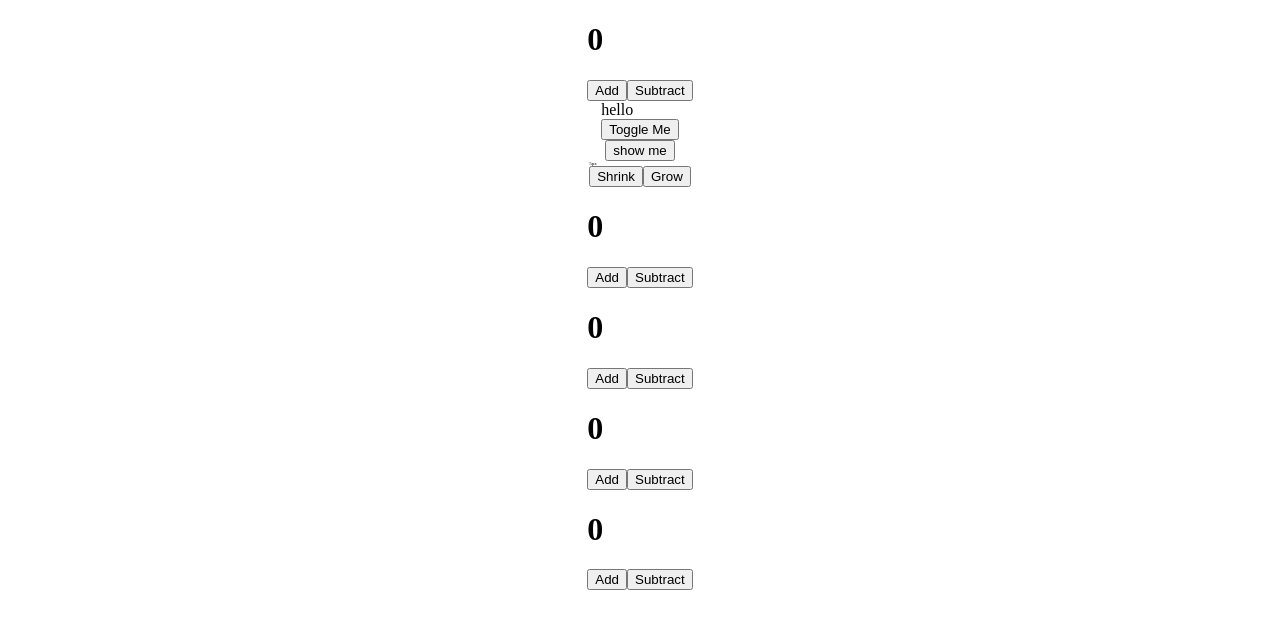
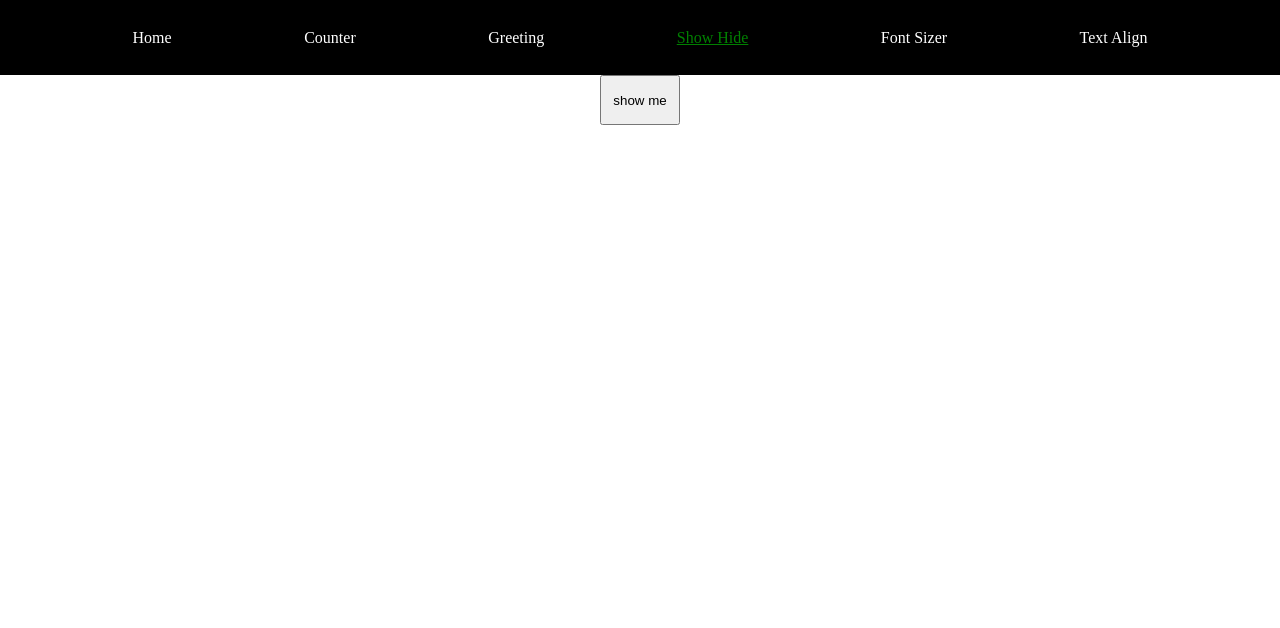
Before and after one commit to jakeegbert04/fe-assignments, a React (Create React App) app in the folder react-widgets/: page /toggle in a window 1280 px wide. Shown: the top 628 px of the page. Built offline with nearby package versions, Linux system fonts and the light colour scheme.

Commit message:
finished routing everything

```diff
--- a/react-widgets/package.json
+++ b/react-widgets/package.json
@@ -8,6 +8,7 @@
     "@testing-library/user-event": "^13.5.0",
     "react": "^18.2.0",
     "react-dom": "^18.2.0",
+    "react-router-dom": "^5.3.4",
     "react-scripts": "5.0.1",
     "web-vitals": "^2.1.4"
   },
--- a/react-widgets/src/components/App.js
+++ b/react-widgets/src/components/App.js
@@ -1,22 +1,30 @@
-import Counter from "./counter/Counter"
-import GreetingToggle from "./GreetingToggle";
-import ShowHideToggle from "./ShowHideToggle"
-import FontSizer from "./FontSizer"
+import { BrowserRouter as Router, Switch, Route } from "react-router-dom";
 
-import "../styles/app.scss"
+import "../styles/main.scss"
+
+import Navbar from "./navigation/Navbar";
+import Home from "./pages/Home";
+import Counter from "./counter/Counter";
+import GreetingToggle from "./pages/GreetingToggle";
+import ShowHideToggle from "./pages/ShowHideToggle";
+import FontSizer from "./pages/FontSizer";
+import TextAligner from "./pages/TextAligner";
+
 
 export default function App() {
   return (
     <div className="App">
-      <Counter />
-      <GreetingToggle />
-      <ShowHideToggle />
-      <FontSizer />
-      <Counter />
-      <Counter />
-      <Counter />
-      <Counter />
-
+      <Router>
+        <Navbar />
+        <Switch>
+          <Route exact path="/" component={Home}/>
+          <Route path="/counter" component={Counter}/>
+          <Route path="/greeting" component={GreetingToggle}/>
+          <Route exact path="/toggle" component={ShowHideToggle}/>
+          <Route exact path="/font-sizer" component={FontSizer}/>
+          <Route exact path="/text-align" component={TextAligner}/>
+        </Switch>
+      </Router>
     </div>
   );
 }
--- /dev/null
+++ b/react-widgets/src/components/navigation/Navbar.js
@@ -0,0 +1,14 @@
+import { NavLink } from "react-router-dom";
+
+export default function Navbar() {
+  return (
+    <div className="navbar">
+      <NavLink exact to="/">Home</NavLink>
+      <NavLink to="/counter">Counter</NavLink>
+      <NavLink to="/greeting">Greeting</NavLink>
+      <NavLink to="/toggle">Show Hide</NavLink>
+      <NavLink to="/font-sizer">Font Sizer</NavLink>
+      <NavLink to="/text-align">Text Align</NavLink>
+    </div>
+  );
+}
--- a/react-widgets/src/components/FontSizer.js
+++ b/react-widgets/src/components/pages/FontSizer.js
@@ -1,8 +1,7 @@
-import { useEffect, useState } from "react";
-import { Component } from "react";
+import { useState } from "react";
 
 export default function FontSizer() {
-  const [size, setSize] = useState(5);
+  const [size, setSize] = useState(100);
 
 
   function handleGrow() {
--- /dev/null
+++ b/react-widgets/src/components/pages/Home.js
@@ -0,0 +1,3 @@
+export default function Home() {
+  return <h1>Welome!</h1>
+}
--- /dev/null
+++ b/react-widgets/src/components/pages/TextAligner.js
@@ -0,0 +1,12 @@
+import { useState } from "react";
+
+
+export default function TextAligner() {
+  const [text, setText] = useState("center")
+
+  return (
+    <div className="main-container text-align-container" style={{textAlign: "center"}}>
+      hello
+    </div>
+  )
+}
--- a/react-widgets/src/styles/app.scss
+++ b/react-widgets/src/styles/app.scss
@@ -1,8 +1,3 @@
-body {
-  width: 100%;
-  height: 100%;
-  margin: 0;
-}
 
 .App {
   width: 100%;
@@ -12,4 +7,17 @@ body {
   justify-content: center;
   align-items: center;
 
+  .main-container {
+    display: flex;
+    height: 100%;
+    width: 100%;
+    flex-direction: column;
+    justify-content: center;
+    align-items: center;
+
+    button {
+      height: 50px;
+      width: 80px;
+    }
+  }
 }
--- /dev/null
+++ b/react-widgets/src/styles/common.scss
@@ -0,0 +1,5 @@
+body {
+  width: 100%;
+  height: 100%;
+  margin: 0;
+}
--- /dev/null
+++ b/react-widgets/src/styles/main.scss
@@ -0,0 +1,3 @@
+@import "common.scss";
+@import "app.scss";
+@import "navbar.scss";
--- /dev/null
+++ b/react-widgets/src/styles/navbar.scss
@@ -0,0 +1,23 @@
+.navbar {
+  display: flex;
+  width: 100%;
+  height: 75px;
+  background-color: black;
+  justify-content: space-evenly;
+  align-items: center;
+
+  a {
+    color: white;
+    text-decoration: none;
+
+    &:hover {
+      color: gold;
+      text-decoration: underline;
+    }
+  }
+
+  .active {
+    color: green;
+    text-decoration: underline;
+  }
+}
```
Also changed, not shown: react-widgets/src/components/pages/GreetingToggle.js (renamed from react-widgets/src/components/GreetingToggle.js), react-widgets/src/components/pages/ShowHideToggle.js (renamed from react-widgets/src/components/ShowHideToggle.js), 1 other file (tests, documents, lock files or other folders).
